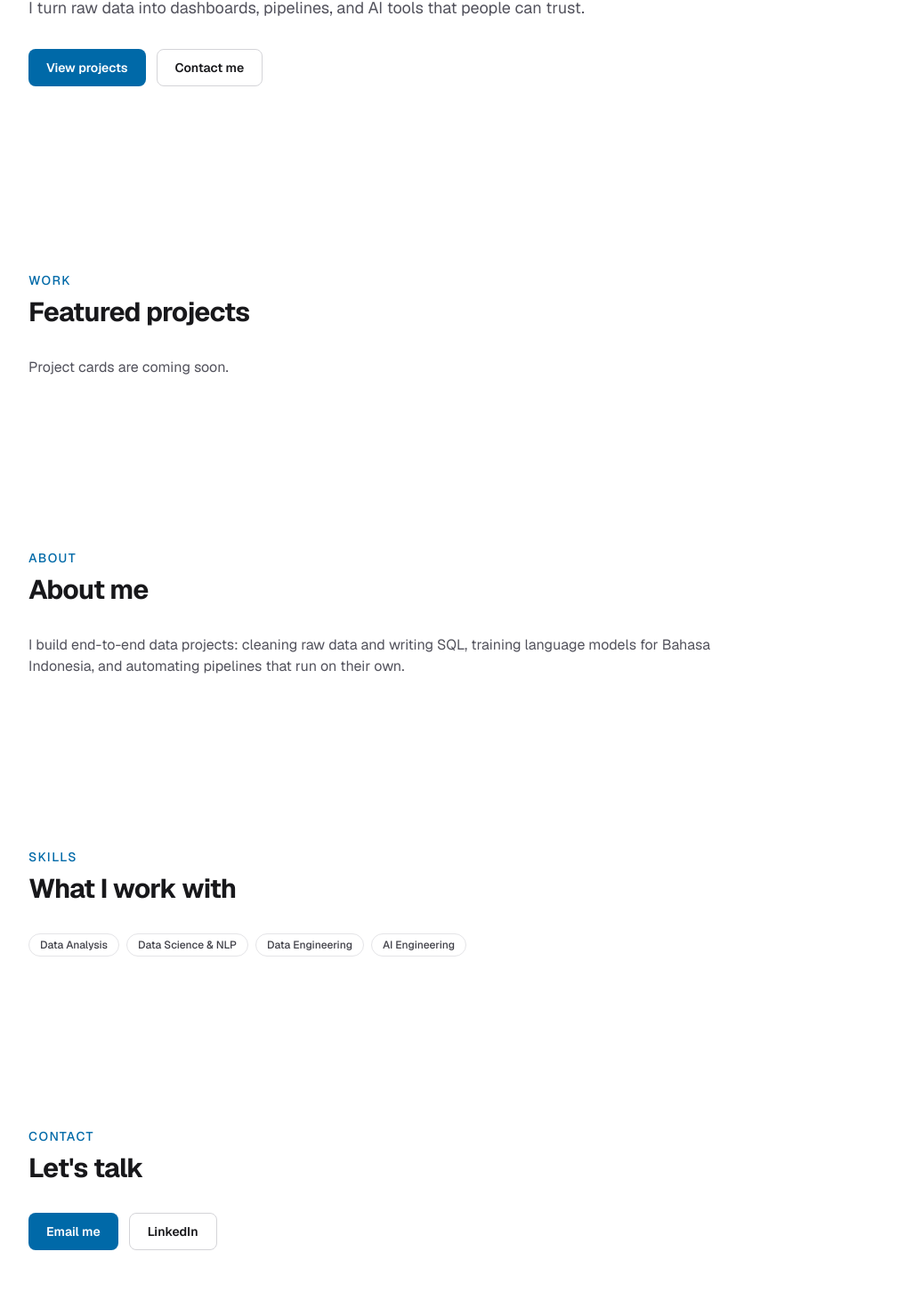
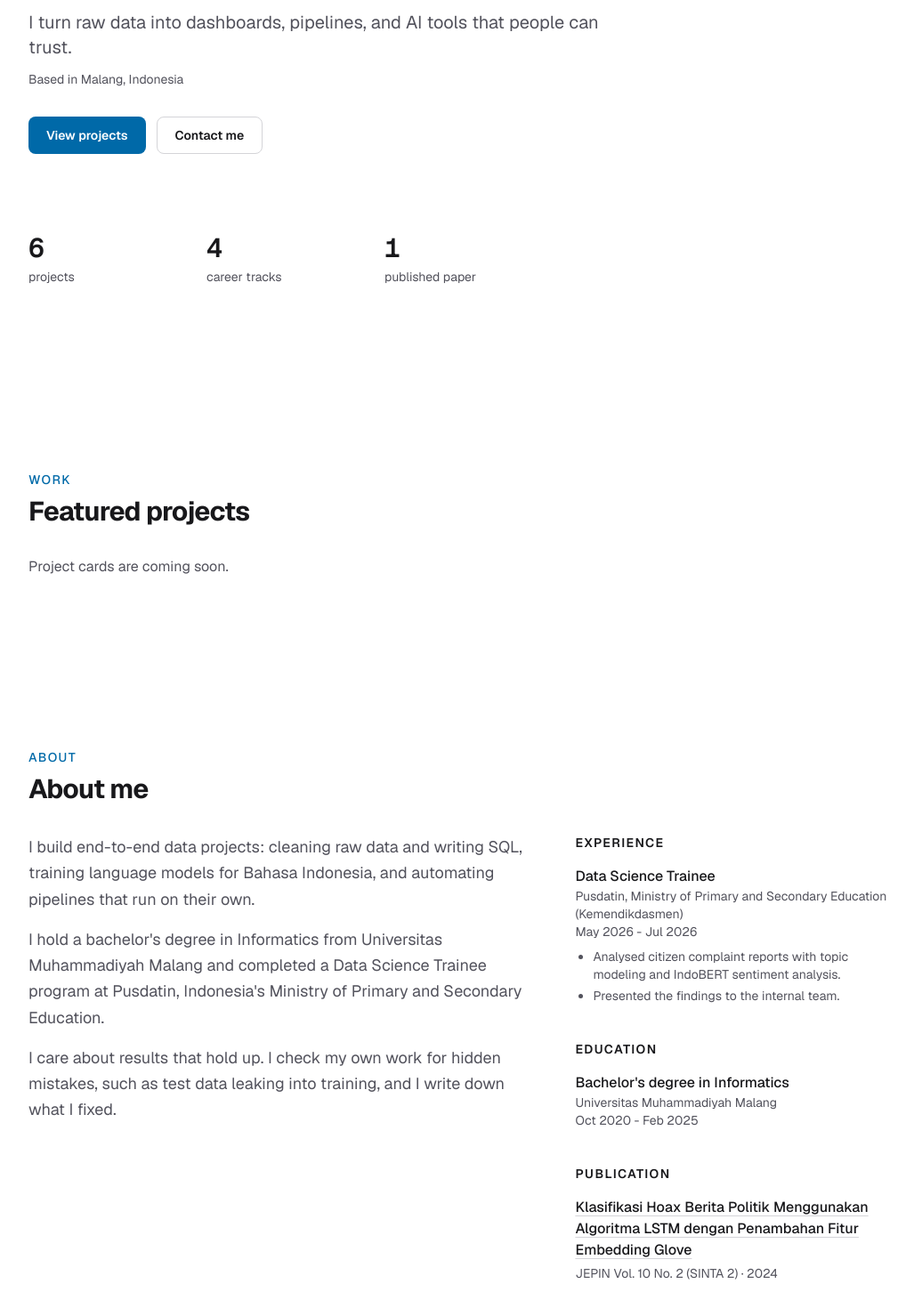
Before and after one commit to rohid001/portfolio-website, a Next.js app: page / in a window 1280 px wide. Shown: the part 278-1748 px from the top of the page at 89% size, without its empty margins (120-1147 px from the left). Built offline with nearby package versions, Linux system fonts and the light colour scheme.

Commit message:
feat: add hero, about, and skills sections to home

```diff
--- a/src/app/page.tsx
+++ b/src/app/page.tsx
@@ -1,50 +1,24 @@
 // Halaman utama sementara (placeholder) untuk mengecek Fase 0.
 // Isi lengkap Hero, About, dan Skills dibuat di Fase 3; kartu project di Fase 4.
 import { ButtonLink } from "@/components/ButtonLink";
-import { Container } from "@/components/Container";
 import { Section } from "@/components/Section";
-import { Tag } from "@/components/Tag";
+import { Skills } from "@/components/home/Skills";
+import { Hero } from "@/components/home/Hero";
+import { About } from "@/components/home/About";
 import { profile } from "@/content/profile";
-import { skillGroups } from "@/content/skills";
+
 
 export default function HomePage() {
   return (
     <>
-      {/* Hero sederhana: nama, jabatan, kalimat pembuka, dua tombol */}
-      <Container className="py-20 sm:py-28">
-        <p className="text-sm font-medium uppercase tracking-widest text-sky-700 dark:text-sky-400">
-          {profile.roles.join(" · ")}
-        </p>
-        <h1 className="mt-3 text-4xl font-bold tracking-tight sm:text-5xl">
-          Hi, I&apos;m {profile.shortName}.
-        </h1>
-        <p className="mt-4 max-w-3xl text-lg text-zinc-600 dark:text-zinc-400">
-          {profile.tagline}
-        </p>
-        <div className="mt-8 flex flex-wrap gap-3">
-          <ButtonLink href="/projects">View projects</ButtonLink>
-          <ButtonLink href="/#contact" variant="secondary">
-              Contact me
-          </ButtonLink>
-        </div>
-      </Container>
+      <Hero />
 
       <Section id="projects" eyebrow="Work" title="Featured projects">
         <p className="text-zinc-600 dark:text-zinc-400">Project cards are coming soon.</p>
       </Section>
 
-      <Section id="about" eyebrow="About" title="About me">
-        <p className="max-w-3xl text-zinc-600 dark:text-zinc-400">{profile.about[0]}</p>
-      </Section>
-
-      {/* Sementara hanya nama kelompok skill, sebagai uji komponen Tag */}
-      <Section id="skills" eyebrow="Skills" title="What I work with">
-        <div className="flex flex-wrap gap-2">
-          {skillGroups.map((group) => (
-            <Tag key={group.name}>{group.name}</Tag>
-          ))}
-        </div>
-      </Section>
+      <About />
+      <Skills />
 
       <Section id="contact" eyebrow="Contact" title="Let's talk">
         <div className="flex flex-wrap gap-3">
--- /dev/null
+++ b/src/components/home/About.tsx
@@ -0,0 +1,81 @@
+// Bagian About: cerita singkat di kiri, pengalaman, pendidikan, dan publikasi di kanan.
+import { Section } from "@/components/Section";
+import { profile } from "@/content/profile";
+
+// Judul kecil untuk tiap kolom fakta (Experience, Education, Publication)
+function FactTitle({ children }: { children: string }) {
+    return (
+        <h3 className="text-sm font-semibold uppercase tracking-widest text-zinc-900 dark:text-zinc-100">
+            {children}
+        </h3>
+    );
+}
+
+export function About() {
+    return (
+        <Section id="about" eyebrow="About" title="About me">
+            <div className="grid gap-12 lg:grid-cols-5">
+                {/* Kolom kiri: paragraf About (3/5 lebar di layar besar) */}
+                <div className="space-y-4 text-lg leading-relaxed text-zinc-600 lg:col-span-3 dark:text-zinc-400">
+                    {profile.about.map((paragraph) => (
+                        <p key={paragraph}>{paragraph}</p>
+                    ))}
+                </div>
+
+                {/* Kolom kanan: fakta yang biasa dicari HR */}
+                <div className="space-y-10 lg:col-span-2">
+                    <div>
+                        <FactTitle>Experience</FactTitle>
+                        <ul className="mt-4 space-y-6">
+                            {profile.experience.map((job) => (
+                                <li key={`${job.role}-${job.organization}`}>
+                                    <p className="font-medium">{job.role}</p>
+                                    <p className="text-sm text-zinc-600 dark:text-zinc-400">{job.organization}</p>
+                                    <p className="text-sm text-zinc-600 dark:text-zinc-400">{job.period}</p>
+                                    <ul className="mt-2 list-disc space-y-1 pl-5 text-sm text-zinc-600 dark:text-zinc-400">
+                                        {job.highlights.map((highlight) => (
+                                            <li key={highlight}>{highlight}</li>
+                                        ))}
+                                    </ul>
+                                </li>
+                            ))}
+                        </ul>
+                    </div>
+
+                    <div>
+                        <FactTitle>Education</FactTitle>
+                        <ul className="mt-4 space-y-4">
+                            {profile.education.map((edu) => (
+                                <li key={edu.school}>
+                                    <p className="font-medium">{edu.degree}</p>
+                                    <p className="text-sm text-zinc-600 dark:text-zinc-400">{edu.school}</p>
+                                    <p className="text-sm text-zinc-600 dark:text-zinc-400">{edu.period}</p>
+                                </li>
+                            ))}
+                        </ul>
+                    </div>
+
+                    <div>
+                        <FactTitle>Publication</FactTitle>
+                        <ul className="mt-4 space-y-4">
+                            {profile.publications.map((pub) => (
+                                <li key={pub.url}>
+                                    <a
+                                        href={pub.url}
+                                        target="_blank"
+                                        rel="noopener noreferrer"
+                                        className="font-medium underline decoration-zinc-300 underline-offset-4 transition-colors hover:decoration-sky-700 dark:decoration-zinc-700 dark:hover:decoration-sky-400">
+                                        {pub.title}
+                                    </a>
+                                    <p className="mt-1 text-sm text-zinc-600 dark:text-zinc-400">
+                                        {pub.venue} · {pub.year}
+                                    </p>
+                                </li>
+                            ))}
+                        </ul>
+                    </div>
+                </div>
+            </div>
+        </Section>
+    );
+}
--- /dev/null
+++ b/src/components/home/Hero.tsx
@@ -0,0 +1,44 @@
+// Bagian pembuka Home: siapa Rohid, apa yang dikerjakan, dan bukti singkat dalam angka.
+import { ButtonLink } from "@/components/ButtonLink";
+import { Container } from "@/components/Container";
+import { profile } from "@/content/profile";
+import { projects } from "@/content/projects";
+import { getPortfolioStats } from "@/lib/stats";
+
+export function Hero() {
+    const stats = getPortfolioStats(projects, profile.publications.length);
+
+    return (
+        <Container className="py-20 sm:py-28">
+            <p className="text-sm font-medium uppercase tracking-widest text-sky-700 dark:text-sky-400">
+                {profile.roles.join(" · ")}
+            </p>
+            <h1 className="mt-3 text-4xl font-bold tracking-tight sm:text-6xl">
+                Hi, I&apos;m {profile.shortName}.
+            </h1>
+            <p className="mt-5 max-w-2xl text-lg text-zinc-600 sm:text-xl dark:text-zinc-400">
+                {profile.tagline}
+            </p>
+            <p className="mt-3 text-sm text-zinc-600 dark:text-zinc-400">
+                Based in {profile.location}
+            </p>
+
+            <div className="mt-8 flex flex-wrap gap-3">
+                <ButtonLink href="/projects">View projects</ButtonLink>
+                <ButtonLink href="/#contact" variant="secondary">
+                    Contact me
+                </ButtonLink>
+            </div>
+
+            {/* Angka ringkas: label (dt) ditaruh di bawah angka (dd) lewat flex-col-reverse */}
+            <dl className="mt-14 grid max-w-xl grid-cols-3 gap-6 broder-t border-zinc-200 pt-8 dark:border-zinc-800">
+                {stats.map((stat) => (
+                    <div key={stat.label} className="flex flex-col-reverse gap-1">
+                        <dt className="text-sm text-zinc-600 dark:text-zinc-400">{stat.label}</dt>
+                        <dd className="font-mono text-3xl font-semibold">{stat.value}</dd>
+                    </div>
+                ))}
+            </dl>
+        </Container>
+    );
+}
--- /dev/null
+++ b/src/components/home/Skills.tsx
@@ -0,0 +1,25 @@
+// Bagian Skills: satu kartu per kelompok skill, isi berupa label Tag.
+import { Section } from "@/components/Section";
+import { Tag } from "@/components/Tag";
+import { skillGroups } from "@/content/skills";
+
+export function Skills() {
+    return (
+        <Section id="skills" eyebrow="Skills" title="What I work with">
+            <div className="grid gap-4 sm:grid-cols-2">
+                {skillGroups.map((group) => (
+                    <div key={group.name} className="rounded-xl border border-zinc-200 p-6 dark:border-zinc-800">
+                        <h3 className="font-semibold">{group.name}</h3>
+                        <ul className="mt-4 flex flex-wrap gap-2">
+                            {group.skills.map((skill) => (
+                                <li key={skill}>
+                                    <Tag>{skill}</Tag>
+                                </li>
+                            ))}
+                        </ul>
+                    </div>
+                ))}
+            </div>
+        </Section>
+    );
+}
--- /dev/null
+++ b/src/lib/stats.ts
@@ -0,0 +1,22 @@
+// Angka ringkas untuk Hero, dihitung dari data konten (bukin ditulis manual),
+// sehingga otomatis berubah saat project atau publikasi ditambah.
+import type { Project } from "@/types/content";
+
+export type Stat = {
+    value: number;
+    label: string;
+};
+
+export function getPortfolioStats(projects: Project[], publicationCount: number): Stat[] {
+    // Set menyimpan nilai unik: jumlah kategori berbeda = jumlah jalur karier
+    const tracks = new Set(projects.map((project) => project.category));
+
+    return [
+        { value: projects.length, label: "projects" },
+        { value: tracks.size, label: "career tracks" },
+        {
+            value: publicationCount,
+            label: publicationCount === 1 ? "published paper" : "published papers",
+        },
+    ];
+}
```
